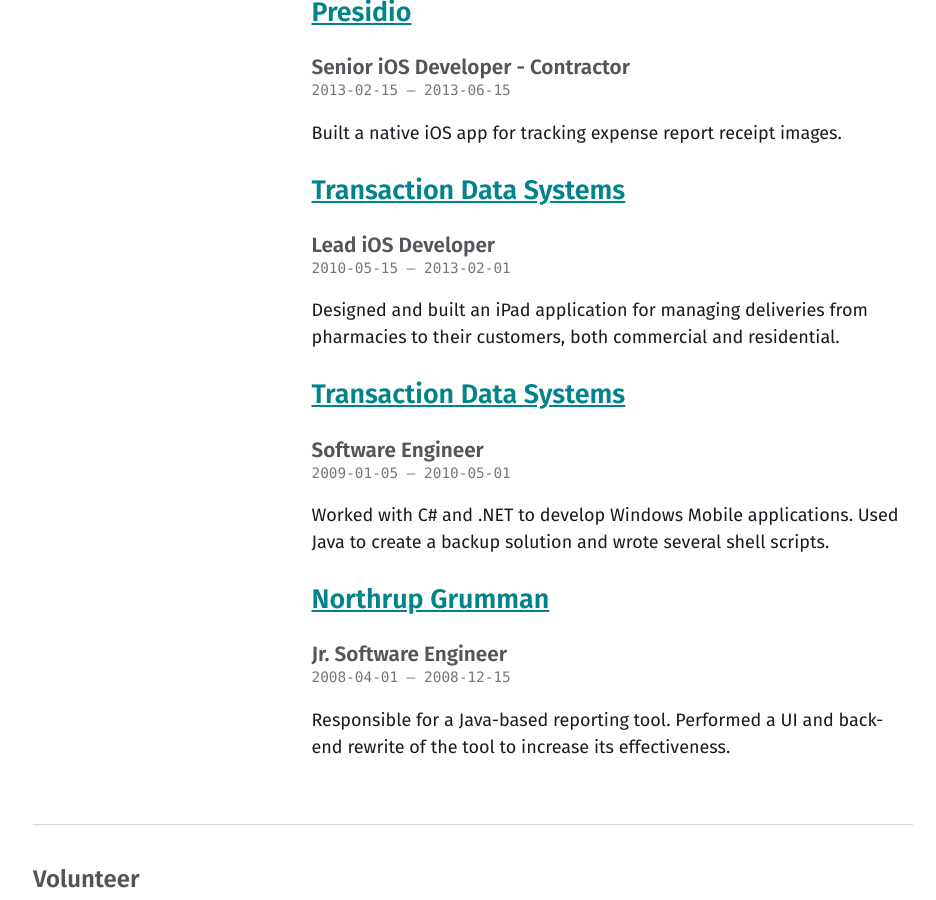
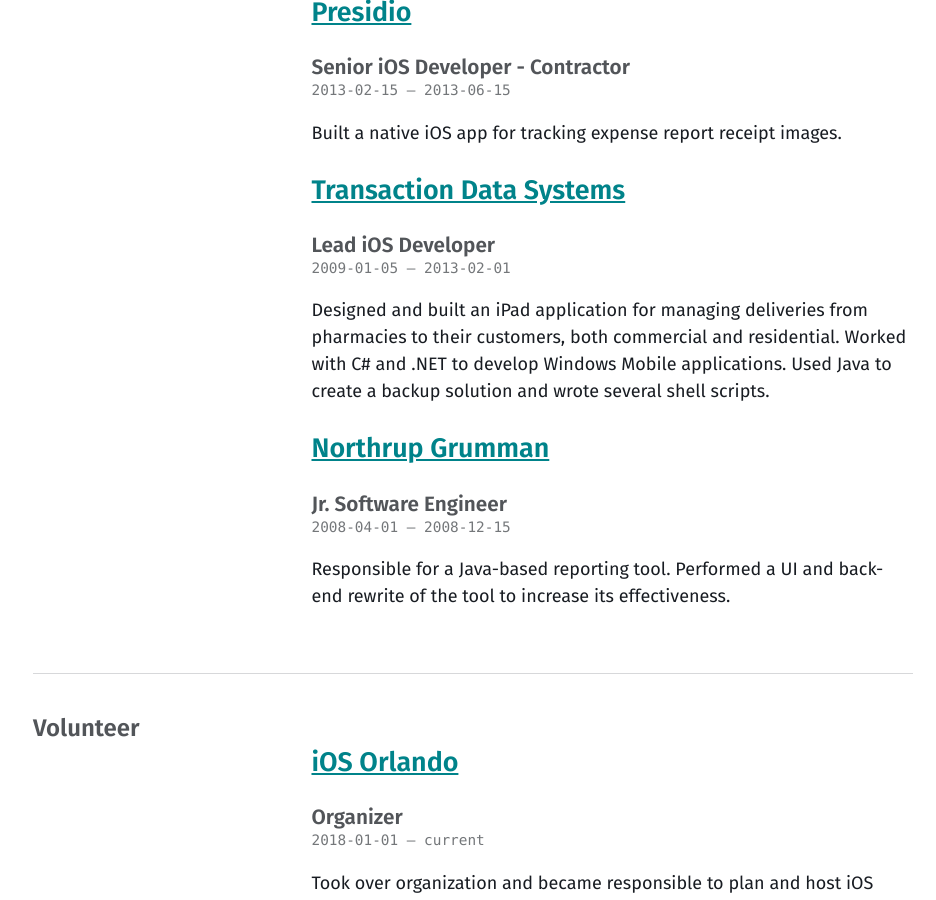
Before and after one commit to jcgohlke/bengohlke.com, a Jekyll site: the page built from cv.md, in a window 1280 px wide and 900 px high, scrolled down 1743 px. Shown: the whole window, without its empty margins (39-975 px from the left). Built offline with Jekyll 4.4.1, drawn with Linux system fonts in a browser that asks for light colours; some of the changed text lies outside the part shown.

```diff
--- a/_data/cv.json
+++ b/_data/cv.json
@@ -2,7 +2,7 @@
     "basics": {
       "name": "Joben Gohlke",
       "label": "iOS Developer and Educator",
-      "website": "https://www.bengohlke.com",
+      "website": "https://bengohlke.com",
       "profiles": [{
         "network": "Twitter",
         "username": "FerrousGuy",
@@ -59,16 +59,9 @@
       "company": "Transaction Data Systems",
       "position": "Lead iOS Developer",
       "website": "https://www.transactiondatasystems.com",
-      "startDate": "2010-05-15",
+      "startDate": "2009-01-05",
       "endDate": "2013-02-01",
-      "summary": "Designed and built an iPad application for managing deliveries from pharmacies to their customers, both commercial and residential."
-    },{
-      "company": "Transaction Data Systems",
-      "position": "Software Engineer",
-      "website": "https://www.transactiondatasystems.com",
-      "startDate": "2009-01-05",
-      "endDate": "2010-05-01",
-      "summary": "Worked with C# and .NET to develop Windows Mobile applications. Used Java to create a backup solution and wrote several shell scripts."
+      "summary": "Designed and built an iPad application for managing deliveries from pharmacies to their customers, both commercial and residential. Worked with C# and .NET to develop Windows Mobile applications. Used Java to create a backup solution and wrote several shell scripts."
     },{
       "company": "Northrup Grumman",
       "position": "Jr. Software Engineer",
--- a/cv.md
+++ b/cv.md
@@ -2,7 +2,10 @@
 title: Resume
 layout: cv
 actions:
-  - label: "Download as PDF"
+  - label: "Download with contact details"
     icon: pdf
     url: "/assets/documents/resume-contact.pdf"
+  - label: "Download without contact details"
+    icon: pdf
+    url: "/assets/documents/resume-no-contact.pdf"
 ---
```
Also changed, not shown: 2 other files.
